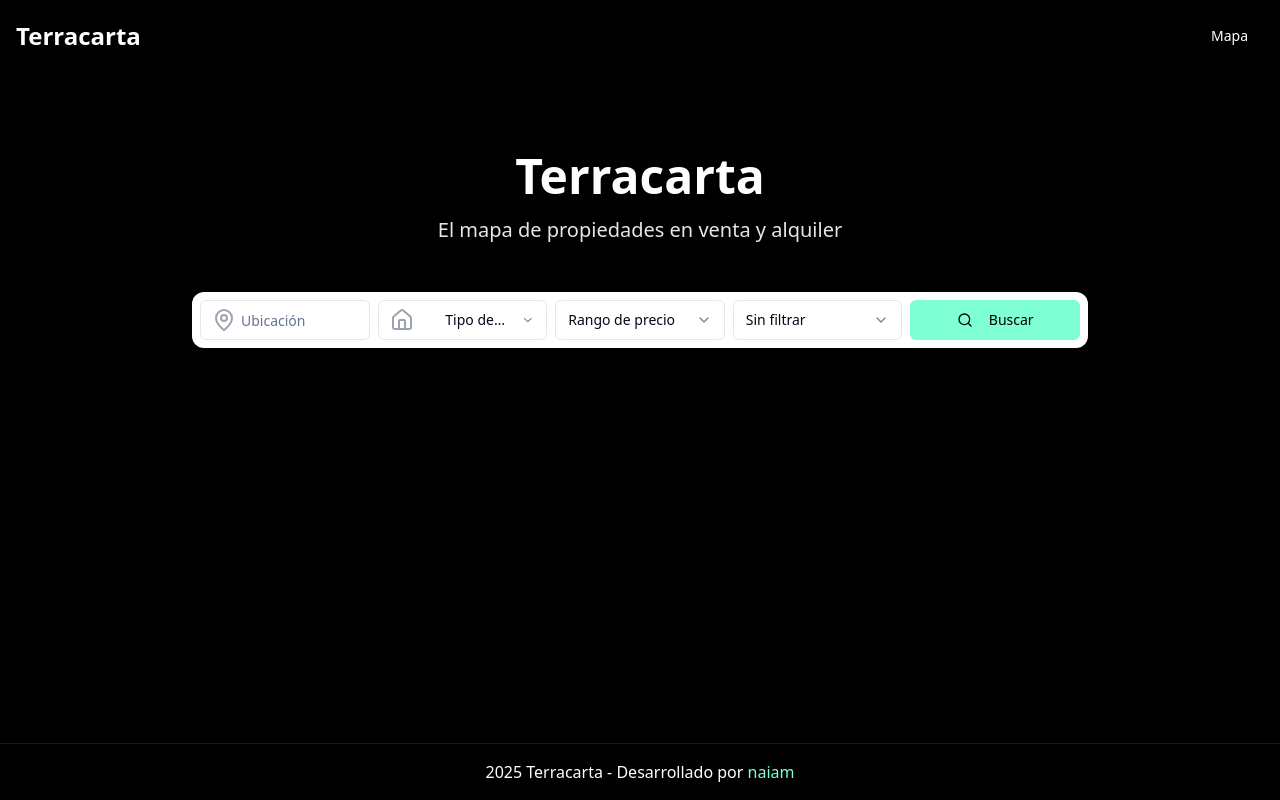
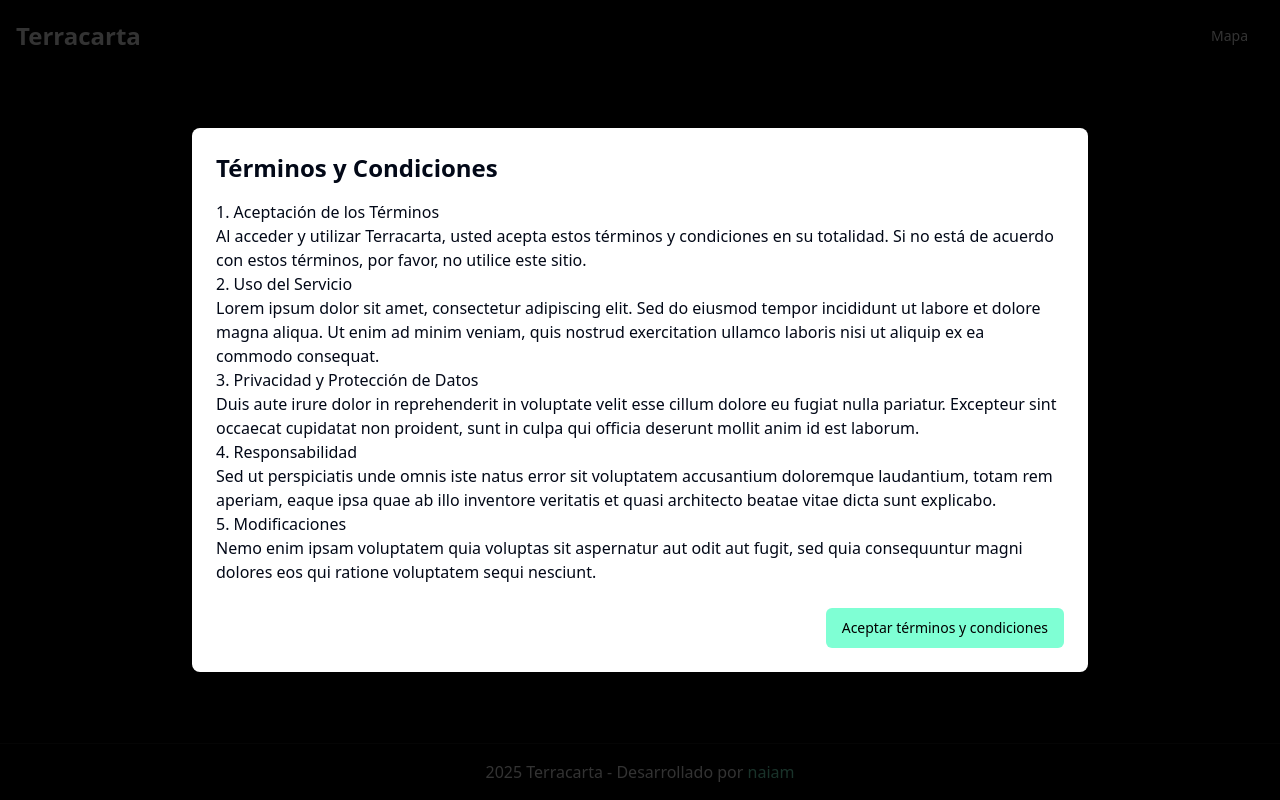
Before and after one commit to NaiamStudio/tm, a React (Vite) app: page / in a window 1280 px wide. Built offline with nearby package versions, Linux system fonts and the light colour scheme.

Commit message:
Add Terms and Conditions
Added a terms and conditions modal that appears on the first visit.  A cookie is set to prevent repeated display after acceptance.  The modal contains placeholder text.

```diff
--- a/package.json
+++ b/package.json
@@ -40,6 +40,7 @@
     "@radix-ui/react-toggle-group": "^1.1.0",
     "@radix-ui/react-tooltip": "^1.1.4",
     "@tanstack/react-query": "^5.56.2",
+    "@types/js-cookie": "^3.0.6",
     "@types/leaflet": "^1.9.16",
     "class-variance-authority": "^0.7.1",
     "clsx": "^2.1.1",
@@ -47,6 +48,7 @@
     "date-fns": "^3.6.0",
     "embla-carousel-react": "^8.3.0",
     "input-otp": "^1.2.4",
+    "js-cookie": "^3.0.5",
     "leaflet": "^1.9.4",
     "lucide-react": "^0.462.0",
     "mapbox-gl": "^3.10.0",
--- a/src/App.tsx
+++ b/src/App.tsx
@@ -4,6 +4,7 @@ import { Toaster as Sonner } from "@/components/ui/sonner";
 import { TooltipProvider } from "@/components/ui/tooltip";
 import { QueryClient, QueryClientProvider } from "@tanstack/react-query";
 import { BrowserRouter, Routes, Route } from "react-router-dom";
+import { TermsAndConditions } from "./components/TermsAndConditions";
 import Index from "./pages/Index";
 import MapPage from "./pages/MapPage";
 import NotFound from "./pages/NotFound";
@@ -15,6 +16,7 @@ const App = () => (
     <TooltipProvider>
       <Toaster />
       <Sonner />
+      <TermsAndConditions />
       <BrowserRouter>
         <Routes>
           <Route path="/" element={<Index />} />
--- /dev/null
+++ b/src/components/TermsAndConditions.tsx
@@ -0,0 +1,76 @@
+
+import { useEffect, useState } from "react";
+import { Button } from "@/components/ui/button";
+import Cookies from "js-cookie";
+
+export const TermsAndConditions = () => {
+  const [showTerms, setShowTerms] = useState(false);
+
+  useEffect(() => {
+    const hasAcceptedTerms = Cookies.get("termsAccepted");
+    if (!hasAcceptedTerms) {
+      setShowTerms(true);
+    }
+  }, []);
+
+  const handleAcceptTerms = () => {
+    Cookies.set("termsAccepted", "true", { expires: 365 }); // Cookie válida por 1 año
+    setShowTerms(false);
+  };
+
+  if (!showTerms) return null;
+
+  return (
+    <div className="fixed inset-0 bg-black/80 z-[100] flex items-center justify-center p-4">
+      <div className="bg-white rounded-lg max-w-4xl w-full max-h-[90vh] overflow-y-auto">
+        <div className="p-6">
+          <h2 className="text-2xl font-bold mb-4">Términos y Condiciones</h2>
+
+          <div className="prose prose-sm max-w-none mb-6">
+            <h3>1. Aceptación de los Términos</h3>
+            <p>
+              Al acceder y utilizar Terracarta, usted acepta estos términos y condiciones en su totalidad.
+              Si no está de acuerdo con estos términos, por favor, no utilice este sitio.
+            </p>
+
+            <h3>2. Uso del Servicio</h3>
+            <p>
+              Lorem ipsum dolor sit amet, consectetur adipiscing elit. Sed do eiusmod tempor incididunt
+              ut labore et dolore magna aliqua. Ut enim ad minim veniam, quis nostrud exercitation
+              ullamco laboris nisi ut aliquip ex ea commodo consequat.
+            </p>
+
+            <h3>3. Privacidad y Protección de Datos</h3>
+            <p>
+              Duis aute irure dolor in reprehenderit in voluptate velit esse cillum dolore eu fugiat
+              nulla pariatur. Excepteur sint occaecat cupidatat non proident, sunt in culpa qui officia
+              deserunt mollit anim id est laborum.
+            </p>
+
+            <h3>4. Responsabilidad</h3>
+            <p>
+              Sed ut perspiciatis unde omnis iste natus error sit voluptatem accusantium doloremque
+              laudantium, totam rem aperiam, eaque ipsa quae ab illo inventore veritatis et quasi
+              architecto beatae vitae dicta sunt explicabo.
+            </p>
+
+            <h3>5. Modificaciones</h3>
+            <p>
+              Nemo enim ipsam voluptatem quia voluptas sit aspernatur aut odit aut fugit, sed quia
+              consequuntur magni dolores eos qui ratione voluptatem sequi nesciunt.
+            </p>
+          </div>
+
+          <div className="flex justify-end">
+            <Button
+              onClick={handleAcceptTerms}
+              className="bg-[#7FFFD4] hover:bg-[#7FFFD4]/90 text-black"
+            >
+              Aceptar términos y condiciones
+            </Button>
+          </div>
+        </div>
+      </div>
+    </div>
+  );
+};
```
Also changed, not shown: 1 other file (tests, documents, lock files or other folders).
